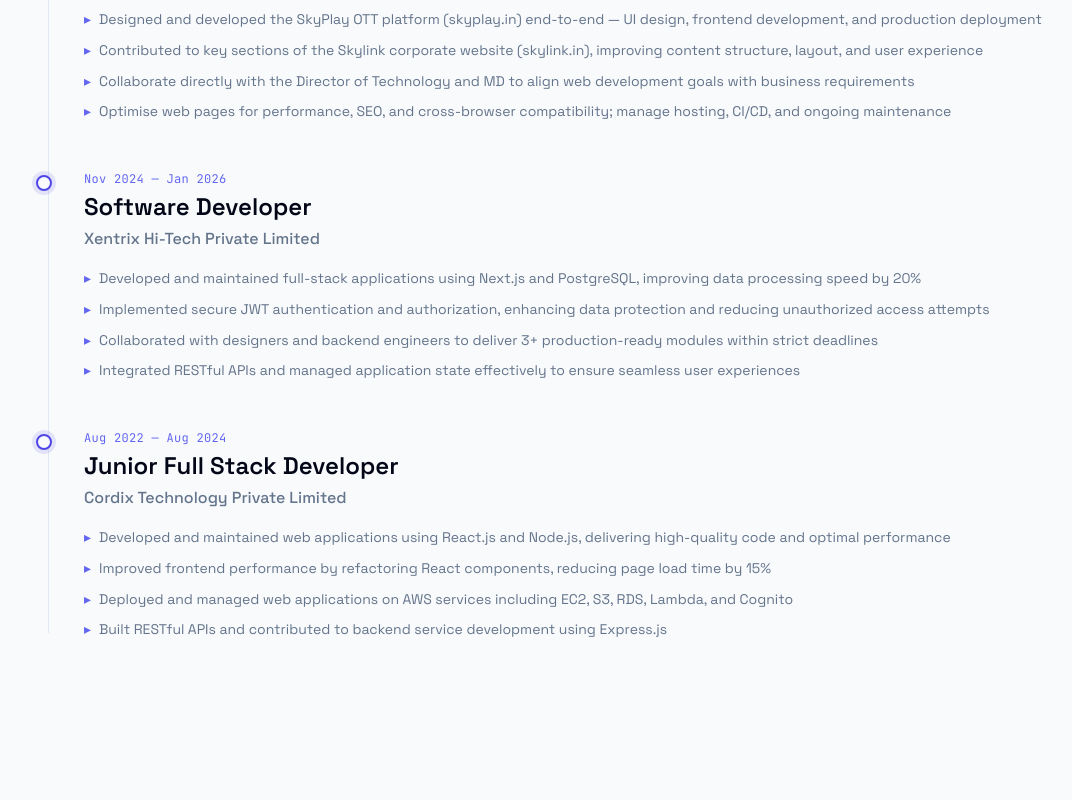
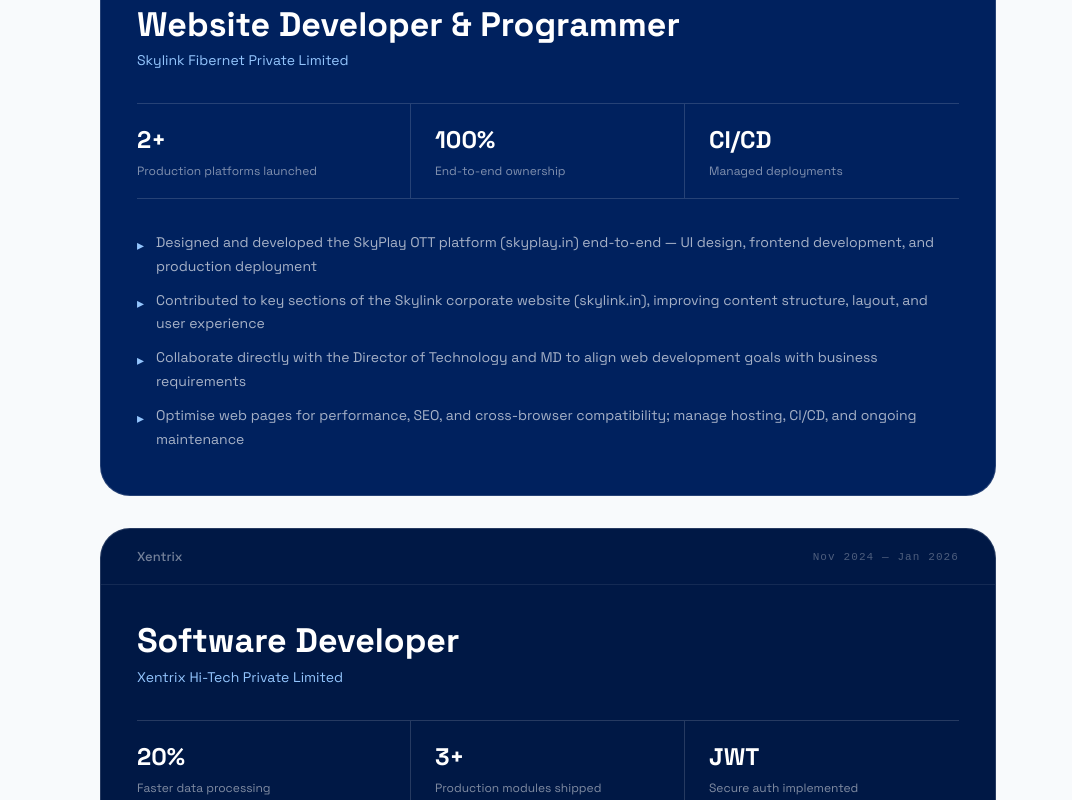
Before and after one commit to karthickmohan221/portfolio, a React (Vite) app: page / in a window 1280 px wide. Shown: the part 2520-3320 px from the top of the page, without its empty margins (92-1164 px from the left). Built offline with nearby package versions, Linux system fonts and the light colour scheme; the HTML template or start-up script is replaced by a standard one.

Commit message:
Remove node_modules and regenerate dependencies

```diff
--- a/package.json
+++ b/package.json
@@ -12,6 +12,7 @@
     "@tailwindcss/postcss": "^4.3.1",
     "lucide-react": "^0.383.0",
     "react": "^18.2.0",
+    "react-countup": "^6.5.3",
     "react-dom": "^18.2.0"
   },
   "devDependencies": {
--- a/src/components/Experience.jsx
+++ b/src/components/Experience.jsx
@@ -1,38 +1,62 @@
-import React from 'react';
-import useReveal from '../hooks/useReveal';
+import React from "react";
+import useReveal from "../hooks/useReveal";
+
+const NAVBAR_HEIGHT = 80;
+const STACK_OFFSET = 56;
+const STACK_HEADING_OFFSET = 0;
+
+const CARD_HEIGHT = 520;
 
 const jobs = [
   {
-    company: 'Skylink Fibernet Private Limited',
-    role: 'Website Developer & Programmer',
-    period: 'Jan 2026 — Present',
+    company: "Skylink Fibernet Private Limited",
+    role: "Website Developer & Programmer",
+    period: "Jan 2026 — Present",
+    bg: "#00215E",
+    stats: [
+      { num: "2+", desc: "Production platforms launched" },
+      { num: "100%", desc: "End-to-end ownership" },
+      { num: "CI/CD", desc: "Managed deployments" },
+    ],
     points: [
-      'Designed and developed the SkyPlay OTT platform (skyplay.in) end-to-end — UI design, frontend development, and production deployment',
-      'Contributed to key sections of the Skylink corporate website (skylink.in), improving content structure, layout, and user experience',
-      'Collaborate directly with the Director of Technology and MD to align web development goals with business requirements',
-      'Optimise web pages for performance, SEO, and cross-browser compatibility; manage hosting, CI/CD, and ongoing maintenance',
+      "Designed and developed the SkyPlay OTT platform (skyplay.in) end-to-end — UI design, frontend development, and production deployment",
+      "Contributed to key sections of the Skylink corporate website (skylink.in), improving content structure, layout, and user experience",
+      "Collaborate directly with the Director of Technology and MD to align web development goals with business requirements",
+      "Optimise web pages for performance, SEO, and cross-browser compatibility; manage hosting, CI/CD, and ongoing maintenance",
     ],
   },
   {
-    company: 'Xentrix Hi-Tech Private Limited',
-    role: 'Software Developer',
-    period: 'Nov 2024 — Jan 2026',
+    company: "Xentrix Hi-Tech Private Limited",
+    role: "Software Developer",
+    period: "Nov 2024 — Jan 2026",
+    bg: "#001845",
+    stats: [
+      { num: "20%", desc: "Faster data processing" },
+      { num: "3+", desc: "Production modules shipped" },
+      { num: "JWT", desc: "Secure auth implemented" },
+    ],
     points: [
-      'Developed and maintained full-stack applications using Next.js and PostgreSQL, improving data processing speed by 20%',
-      'Implemented secure JWT authentication and authorization, enhancing data protection and reducing unauthorized access attempts',
-      'Collaborated with designers and backend engineers to deliver 3+ production-ready modules within strict deadlines',
-      'Integrated RESTful APIs and managed application state effectively to ensure seamless user experiences',
+      "Developed and maintained full-stack applications using Next.js and PostgreSQL, improving data processing speed by 20%",
+      "Implemented secure JWT authentication and authorization, enhancing data protection and reducing unauthorized access attempts",
+      "Collaborated with designers and backend engineers to deliver 3+ production-ready modules within strict deadlines",
+      "Integrated RESTful APIs and managed application state effectively to ensure seamless user experiences",
     ],
   },
   {
-    company: 'Cordix Technology Private Limited',
-    role: 'Junior Full Stack Developer',
-    period: 'Aug 2022 — Aug 2024',
+    company: "Cordix Technology Private Limited",
+    role: "Junior Full Stack Developer",
+    period: "Aug 2022 — Aug 2024",
+    bg: "#003078",
+    stats: [
+      { num: "15%", desc: "Page load time reduced" },
+      { num: "AWS", desc: "EC2, S3, RDS, Lambda" },
+      { num: "2 yrs", desc: "React & Node.js work" },
+    ],
     points: [
-      'Developed and maintained web applications using React.js and Node.js, delivering high-quality code and optimal performance',
-      'Improved frontend performance by refactoring React components, reducing page load time by 15%',
-      'Deployed and managed web applications on AWS services including EC2, S3, RDS, Lambda, and Cognito',
-      'Built RESTful APIs and contributed to backend service development using Express.js',
+      "Developed and maintained web applications using React.js and Node.js, delivering high-quality code and optimal performance",
+      "Improved frontend performance by refactoring React components, reducing page load time by 15%",
+      "Deployed and managed web applications on AWS services including EC2, S3, RDS, Lambda, and Cognito",
+      "Built RESTful APIs and contributed to backend service development using Express.js",
     ],
   },
 ];
@@ -42,62 +66,189 @@
 
   return (
     <section id="experience" ref={ref} className="py-20 px-6">
-      <div className="max-w-5xl mx-auto">
+      <div className="max-w-4xl mx-auto">
+        {/* Header — sits above cards, NOT inside the sticky stack */}
         <p className="text-center font-mono text-sm text-muted mb-3">
           Experience
         </p>
-
         <h2 className="text-3xl md:text-4xl font-semibold text-center mb-3 text-strong">
           Where I've worked.
         </h2>
-
         <p className="text-center text-muted mb-14 max-w-2xl mx-auto">
-          A timeline of teams, products, and the problems I've shipped solutions for.
+          A timeline of teams, products, and the problems I've shipped solutions
+          for.
         </p>
 
+        {/* ── Stacking cards ── */}
+        {/* ── Stacking cards ── */}
         <div className="relative">
-          <div className="absolute left-3 top-2 bottom-2 w-px bg-border-theme hidden sm:block" />
+          {jobs.map((job, i) => {
+            const stackTop = i * STACK_OFFSET;
 
-          <div className="space-y-12">
-            {jobs.map((job) => (
-              <div key={job.company} className="relative flex gap-8">
-                <div className="flex-shrink-0 pt-1 hidden sm:block">
-                  <div
-                    className="w-4 h-4 rounded-full bg-page border-2 border-accent-theme"
-                    style={{ boxShadow: '0 0 0 4px var(--accent-glow)' }}
-                  />
+            return (
+              <div
+                key={job.company}
+                style={{
+                  backgroundColor: job.bg,
+                  border: "1px solid rgba(255,255,255,0.15)",
+                  borderRadius: "30px",
+                  color: "#fff",
+                  overflow: "hidden",
+
+                  position: "sticky",
+                  top: `${NAVBAR_HEIGHT + stackTop}px`,
+                  zIndex: i + 1,
+
+                  marginBottom: "32px",
+
+                  transformOrigin: "top center",
+
+                  transition: "all 0.5s ease-out",
+                }}
+              >
+                {/* Header */}
+                <div
+                  style={{
+                    height: `${STACK_OFFSET}px`,
+                    display: "flex",
+                    alignItems: "center",
+                    justifyContent: "space-between",
+                    padding: "0 36px",
+                    borderBottom: "1px solid rgba(255,255,255,0.08)",
+                  }}
+                >
+                  <span
+                    style={{
+                      fontSize: "13px",
+                      fontWeight: 500,
+                      color: "rgba(255,255,255,0.45)",
+                    }}
+                  >
+                    {job.company.split(" ")[0]}
+                  </span>
+
+                  <span
+                    style={{
+                      fontSize: "11px",
+                      fontFamily: "monospace",
+                      color: "rgba(255,255,255,0.3)",
+                      letterSpacing: "0.1em",
+                    }}
+                  >
+                    {job.period}
+                  </span>
                 </div>
 
-                <div className="flex-1">
-                  <div className="text-xs font-mono text-accent-soft tracking-wide mb-1">
-                    {job.period}
-                  </div>
-
-                  <h3 className="text-xl md:text-2xl font-semibold mb-1 text-strong">
+                {/* Content */}
+                <div style={{ padding: "36px 36px 44px" }}>
+                  <h3
+                    style={{
+                      fontSize: "clamp(22px, 3vw, 34px)",
+                      fontWeight: 700,
+                      color: "#fff",
+                      lineHeight: 1.15,
+                      marginBottom: "6px",
+                    }}
+                  >
                     {job.role}
                   </h3>
 
-                  <div className="text-muted font-medium mb-4">
+                  <p
+                    style={{
+                      fontSize: "14px",
+                      color: "#93c5fd",
+                      marginBottom: "32px",
+                    }}
+                  >
                     {job.company}
+                  </p>
+
+                  <div
+                    style={{
+                      display: "grid",
+                      gridTemplateColumns: "repeat(3, 1fr)",
+                      borderTop: "1px solid rgba(255,255,255,0.15)",
+                      borderBottom: "1px solid rgba(255,255,255,0.15)",
+                      marginBottom: "32px",
+                    }}
+                  >
+                    {job.stats.map((s, si) => (
+                      <div
+                        key={s.desc}
+                        style={{
+                          padding: "18px 0",
+                          paddingLeft: si > 0 ? "24px" : "0",
+                          paddingRight:
+                            si < job.stats.length - 1 ? "24px" : "0",
+                          borderRight:
+                            si < job.stats.length - 1
+                              ? "1px solid rgba(255,255,255,0.15)"
+                              : "none",
+                        }}
+                      >
+                        <div
+                          style={{
+                            fontSize: "24px",
+                            fontWeight: 700,
+                            color: "#fff",
+                            marginBottom: "4px",
+                          }}
+                        >
+                          {s.num}
+                        </div>
+
+                        <div
+                          style={{
+                            fontSize: "12px",
+                            color: "rgba(255,255,255,0.5)",
+                            lineHeight: 1.5,
+                          }}
+                        >
+                          {s.desc}
+                        </div>
+                      </div>
+                    ))}
                   </div>
 
-                  <ul className="space-y-2">
+                  <ul
+                    style={{
+                      listStyle: "none",
+                      padding: 0,
+                      margin: 0,
+                      display: "flex",
+                      flexDirection: "column",
+                      gap: "10px",
+                    }}
+                  >
                     {job.points.map((p) => (
                       <li
                         key={p}
-                        className="flex gap-2 text-muted text-sm leading-relaxed"
+                        style={{
+                          display: "flex",
+                          gap: "12px",
+                          fontSize: "14px",
+                          color: "rgba(255,255,255,0.65)",
+                          lineHeight: 1.7,
+                        }}
                       >
-                        <span className="text-accent-soft flex-shrink-0">
+                        <span
+                          style={{
+                            color: "#93c5fd",
+                            flexShrink: 0,
+                            marginTop: "3px",
+                          }}
+                        >
                           ▸
                         </span>
+
                         {p}
                       </li>
                     ))}
                   </ul>
                 </div>
               </div>
-            ))}
-          </div>
+            );
+          })}
         </div>
       </div>
     </section>
--- a/src/components/Projects.jsx
+++ b/src/components/Projects.jsx
@@ -122,7 +122,7 @@
 
         <div className="mt-12 text-center">
           <a
-            href="https://github.com/karthick419"
+            href="https://github.com/karthickmohan221"
             target="_blank"
             rel="noreferrer"
             className="inline-flex items-center gap-2 px-6 py-3 rounded-lg
```
Also changed, not shown: src/components/About.jsx (+25 -15 lines), 1 other file (tests, documents, lock files or other folders).
